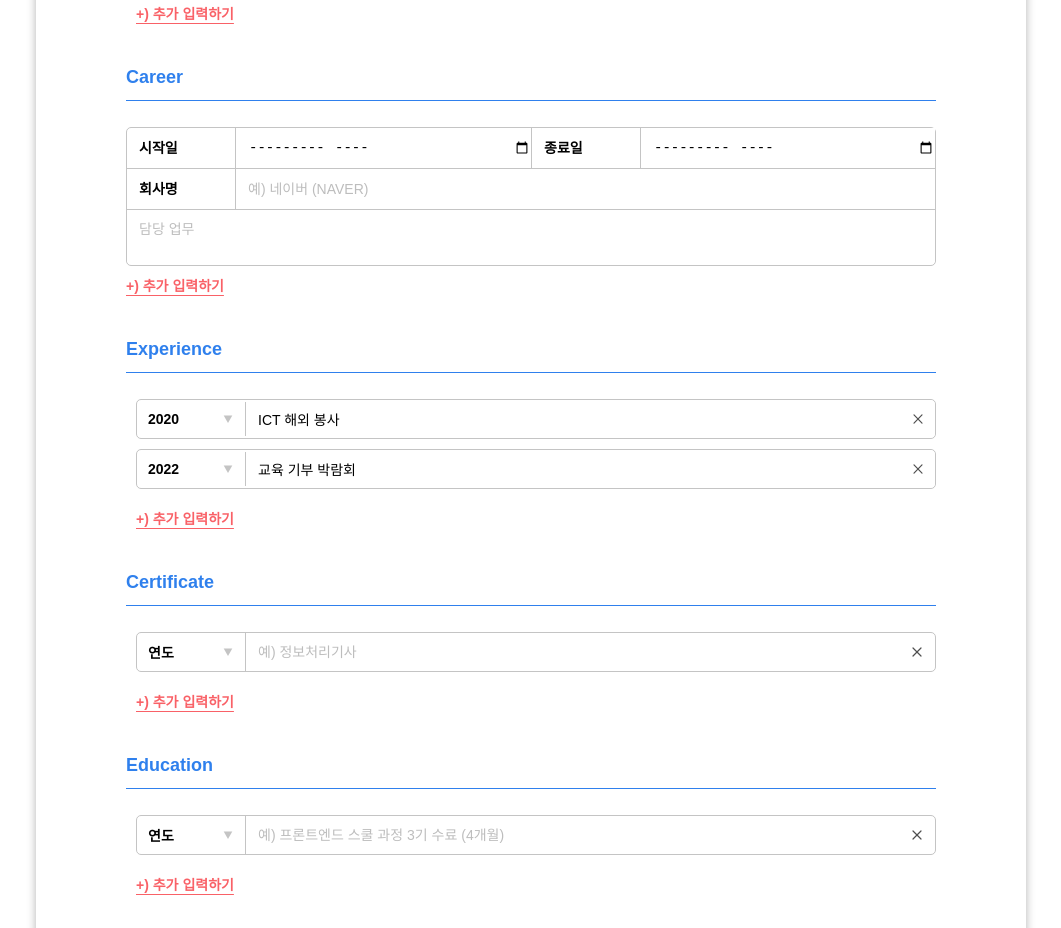
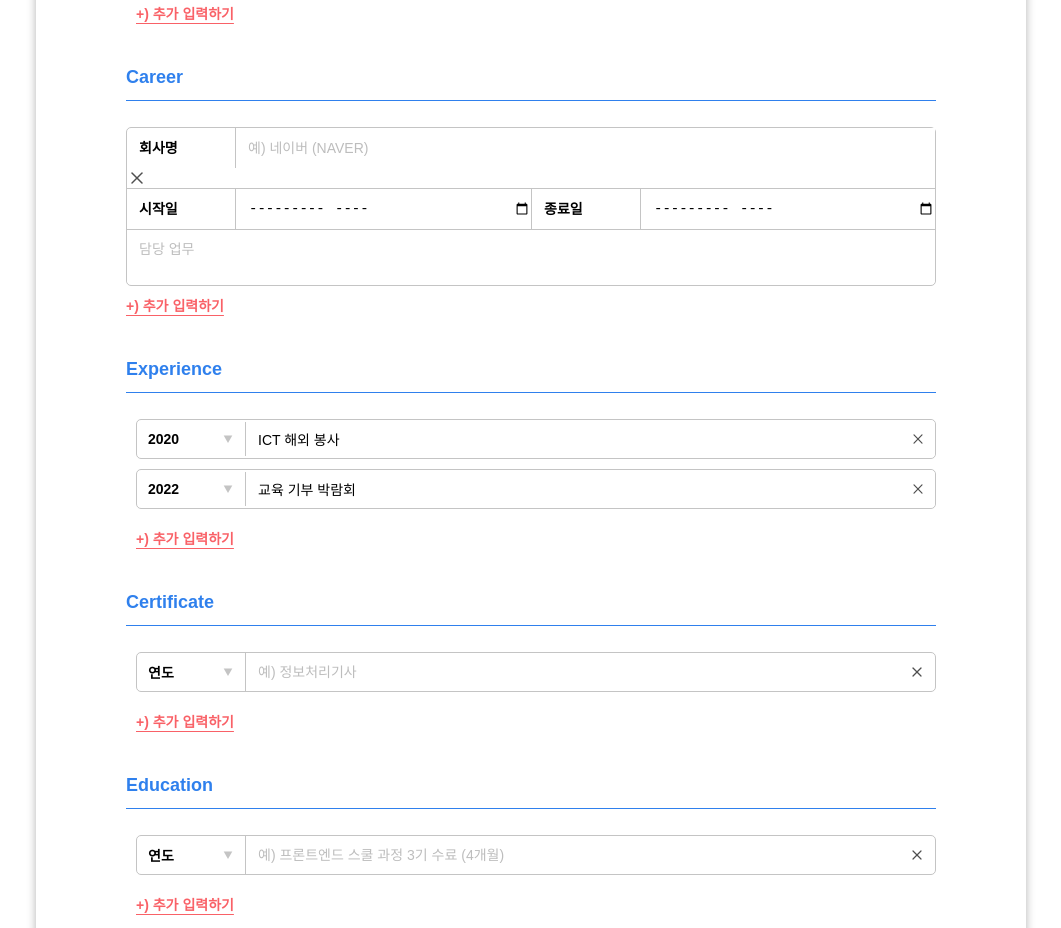
Before and after one commit to weniv/MAKE-RE, a React (Create React App) app: page / in a window 1280 px wide. Shown: the part 1000-1928 px from the top of the page, without its empty margins (109-1170 px from the left). Built offline with nearby package versions, Linux system fonts and the light colour scheme.

Commit message:
feat: career 컴포넌트 삭제 기능 구현

```diff
--- a/src/components/Career/components/Inputs.jsx
+++ b/src/components/Career/components/Inputs.jsx
@@ -34,13 +34,22 @@ export default function Inputs({ resumeData, setResumeData }) {
     setCareer([...career, val])
   }
 
+  const handleDelete = (id) => {
+    setCareer(career.filter((el) => el.id == id))
+  }
+
   return (
     <main>
       <h2>Career</h2>
       <div className={styles.inputWrap}>
         {career &&
           career.map((el) => (
-            <Input id={el.id} career={career} setCareer={setCareer} />
+            <Input
+              id={el.id}
+              career={career}
+              setCareer={setCareer}
+              handleDelete={handleDelete}
+            />
           ))}
       </div>
       <button type="button" className="addBtn" onClick={handleAdd}>
@@ -50,29 +59,30 @@ export default function Inputs({ resumeData, setResumeData }) {
   )
 }
 
-const Input = (props) => {
+const Input = ({ id, career, setCareer, handleDelete }) => {
   const [works, setWorks] = useState('')
 
   useEffect(() => {
-    let findIndex = props.career.findIndex((item) => item.id === props.id)
-    let copiedItems = [...props.career]
+    let findIndex = career.findIndex((item) => item.id === id)
+    let copiedItems = [...career]
     copiedItems[findIndex].works = works
 
-    props.setCareer(copiedItems)
+    setCareer(copiedItems)
   }, [works])
 
   return (
-    <div id={props.id} className={styles.cont}>
-      <Period id={props.id} setCareer={props.setCareer} career={props.career} />
+    <div id={id} className={styles.cont}>
       <CompanyName
-        id={props.id}
-        setCareer={props.setCareer}
-        career={props.career}
+        id={id}
+        setCareer={setCareer}
+        career={career}
+        handleDelete={handleDelete}
       />
+      <Period id={id} setCareer={setCareer} career={career} />
       <textarea
-        id={props.id}
-        setCareer={props.setCareer}
-        career={props.career}
+        id={id}
+        setCareer={setCareer}
+        career={career}
         placeholder="담당 업무"
         onChange={(e) => setWorks(e.target.value)}
       ></textarea>
@@ -115,7 +125,7 @@ const Period = ({ id, career, setCareer }) => {
   )
 }
 
-const CompanyName = ({ id, career, setCareer }) => {
+const CompanyName = ({ id, career, setCareer, handleDelete }) => {
   const [name, setName] = useState('')
 
   useEffect(() => {
@@ -137,6 +147,13 @@ const CompanyName = ({ id, career, setCareer }) => {
         placeholder="예) 네이버 (NAVER) "
         onChange={(e) => setName(e.target.value)}
       />
+      <button className={styles.btnDel}>
+        <img
+          src="/images/delete-icon.svg"
+          alt="삭제"
+          onClick={(e) => handleDelete(id)}
+        />
+      </button>
     </div>
   )
 }
```
